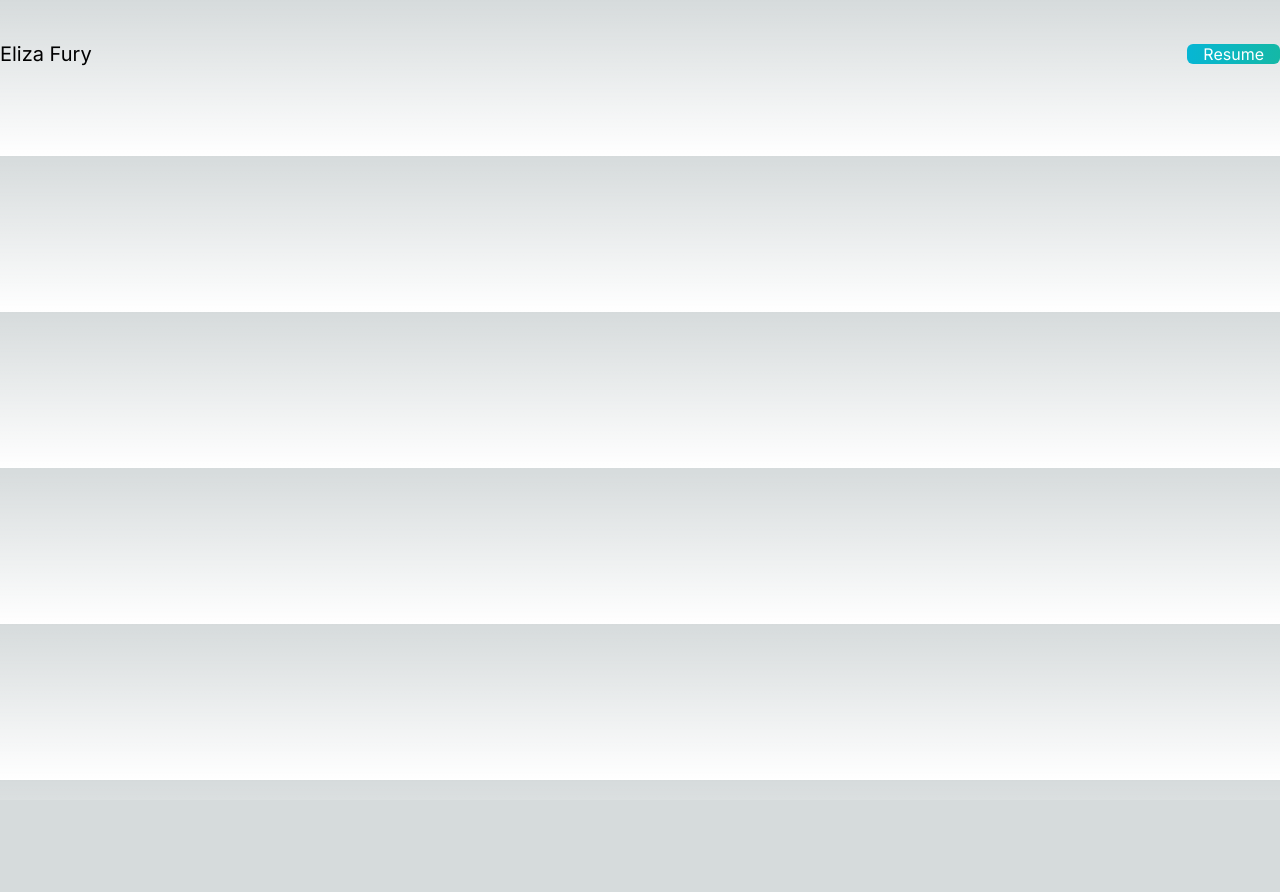
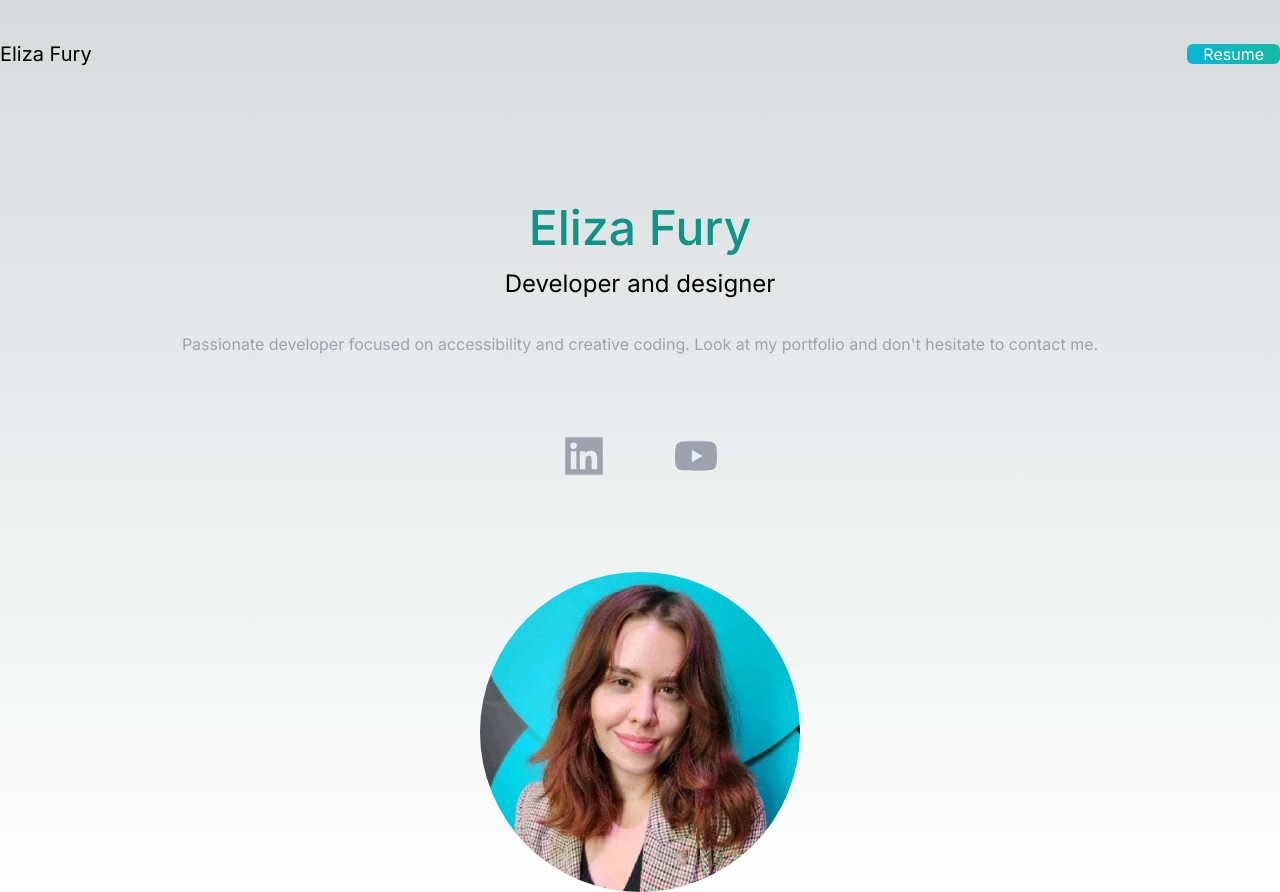
Before and after one commit to Efury1/myportfolio, a Next.js app: page / in a window 1280 px wide. Before the commit the page ends 800 px from the top, so only its background shows below. Built offline with nearby package versions, Linux system fonts and the light colour scheme.

Commit message:
Add profile picture

```diff
--- a/src/app/page.tsx
+++ b/src/app/page.tsx
@@ -1,5 +1,7 @@
 import Image from 'next/image'
 import Head from "next/head";
+import {AiFillLinkedin, AiFillYoutube}  from "react-icons/ai";
+import eliza from "./eliza.jpeg"
 
 export default function Home() {
   return (
@@ -10,10 +12,22 @@ export default function Home() {
             <li></li>
             <li><a className="bg-gradient-to-r from-cyan-500 to-teal-500 text-white px-4 rounded-md ml-8" href="#">Resume</a></li>
           </ul>
-
         </nav>
-
-
+        <div className="text-center p-10">
+          <h1 className="text-5xl py-2 text-teal-600 font-medium">Eliza Fury</h1>
+          <h3 className="text-2xl py-2">Developer and designer</h3>
+        <p className="text-md py-5 leading-8 text-gray-400">
+          Passionate developer focused on accessibility and creative coding.
+          Look at my portfolio and don't hesitate to contact me.
+        </p>
+        </div>
+        <div className="text-5xl flex justify-center gap-16 py-3 text-gray-400">
+        <AiFillLinkedin></AiFillLinkedin>
+        <AiFillYoutube></AiFillYoutube>
+        </div>
+        <div className="relative mx-auto bg-gradient-to-b from-teal-500 rounded-full w-80 h-80 mt-20 overflow-hidden">
+          <Image src={eliza} alt="Eliza Fury" />
+        </div>
     </main>
   )
 }
```
Also changed, not shown: src/app/eliza.jpeg (added).
